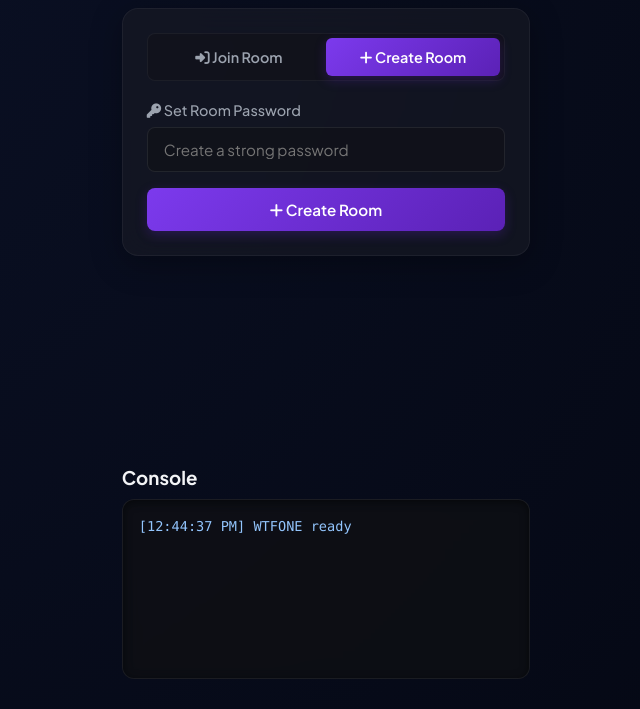
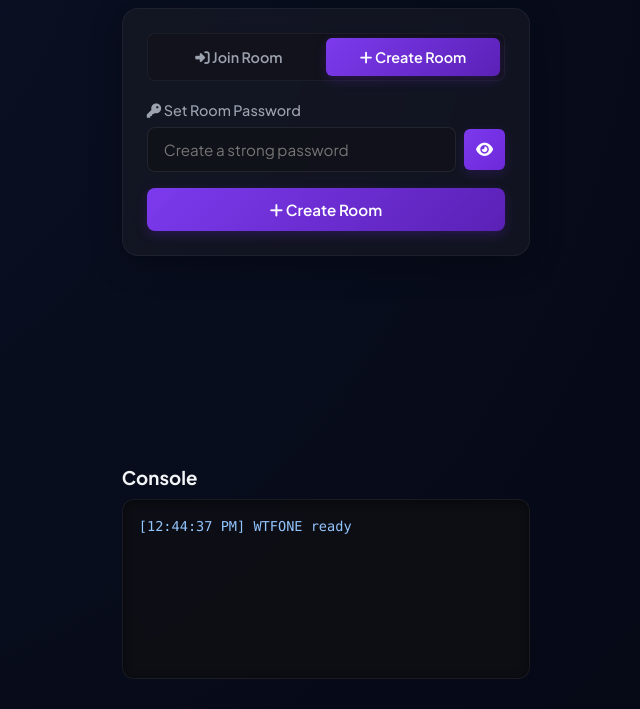
Before and after one commit to subhamsarangi/WTFone, a website: page static/index.html in a window 1280 px wide. Both pictures are taken after typing "Sample", "Sample123" into the empty fields and a click on the button "Create Room". Shown: the part 107-816 px from the top of the page, without its empty margins (314-954 px from the left). Drawn offline with Linux system fonts and the light colour scheme.

Commit message:
Enhance password input with visibility toggle and preserve password feature on tab switch

```diff
--- a/static/index.html
+++ b/static/index.html
@@ -642,7 +642,12 @@
 
                 <div class="form-group">
                     <label for="password" id="passwordLabel"><i class="fa-solid fa-key"></i> Password</label>
-                    <input type="password" id="password" placeholder="Enter password">
+                    <div style="display: flex; gap: 8px; align-items: center;">
+                        <input type="password" id="password" placeholder="Enter password" style="flex: 1;">
+                        <button type="button" id="togglePasswordBtn" onclick="togglePasswordVisibility()" style="width: auto; padding: 10px 12px; aspect-ratio: 1; display: flex; align-items: center; justify-content: center; border-radius: 6px;">
+                            <i class="fa-solid fa-eye"></i>
+                        </button>
+                    </div>
                 </div>
 
                 <div>
@@ -694,7 +699,7 @@
         let currentTab = 'join';
         let hasSignalingError = false;
 
-        function switchTab(tab) {
+        function switchTab(tab, preservePassword = false) {
             currentTab = tab;
             const tabJoin = document.getElementById('tabJoin');
             const tabCreate = document.getElementById('tabCreate');
@@ -703,8 +708,10 @@
             const passwordInput = document.getElementById('password');
             const authActionBtn = document.getElementById('authActionBtn');
 
-            // Clear inputs and status
-            passwordInput.value = '';
+            // Clear inputs and status (unless preserving password after room create)
+            if (!preservePassword) {
+                passwordInput.value = '';
+            }
             showStatus('', 'info');
 
             if (tab === 'join') {
@@ -725,6 +732,18 @@
                 authActionBtn.innerHTML = '<i class="fa-solid fa-plus"></i> Create Room';
                 authActionBtn.classList.add('btn-create-active');
                 authActionBtn.classList.remove('btn-join-active');
+            }
+        }
+
+        function togglePasswordVisibility() {
+            const input = document.getElementById('password');
+            const btn = document.getElementById('togglePasswordBtn');
+            if (input.type === 'password') {
+                input.type = 'text';
+                btn.innerHTML = '<i class="fa-solid fa-eye-slash"></i>';
+            } else {
+                input.type = 'password';
+                btn.innerHTML = '<i class="fa-solid fa-eye"></i>';
             }
         }
 
@@ -840,10 +859,12 @@
                 showStatus(`Room created: ${roomId}`, 'success');
                 log(`Room created: ${roomId}`);
 
-                // Navigate to the room page and switch to join tab
+                // Navigate to the room page and switch to join tab (preserve password)
                 window.history.pushState({}, '', `/room/${roomId}`);
-                switchTab('join');
+                const createdPassword = document.getElementById('password').value;
+                switchTab('join', true);
                 document.getElementById('roomId').value = roomId;
+                document.getElementById('password').value = createdPassword;
 
                 setAuthLoading(false);
             } catch (error) {
```
